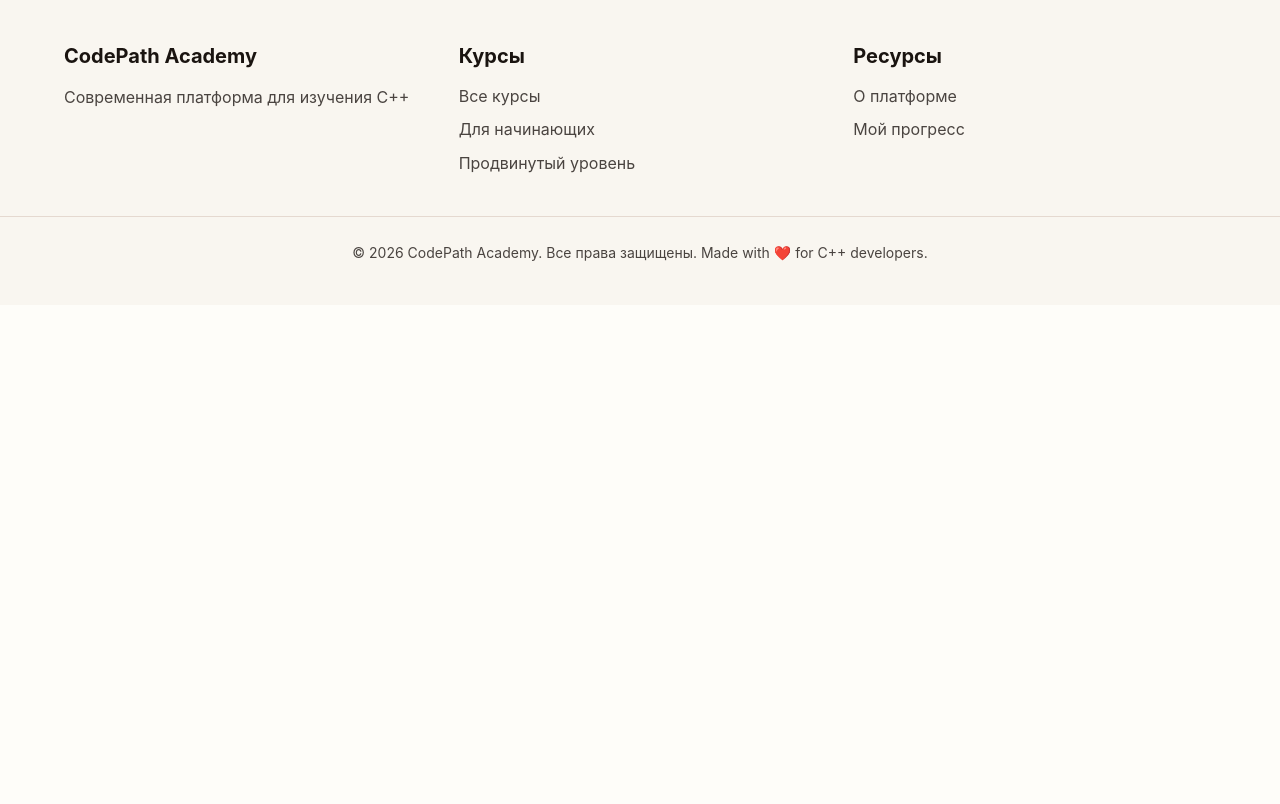
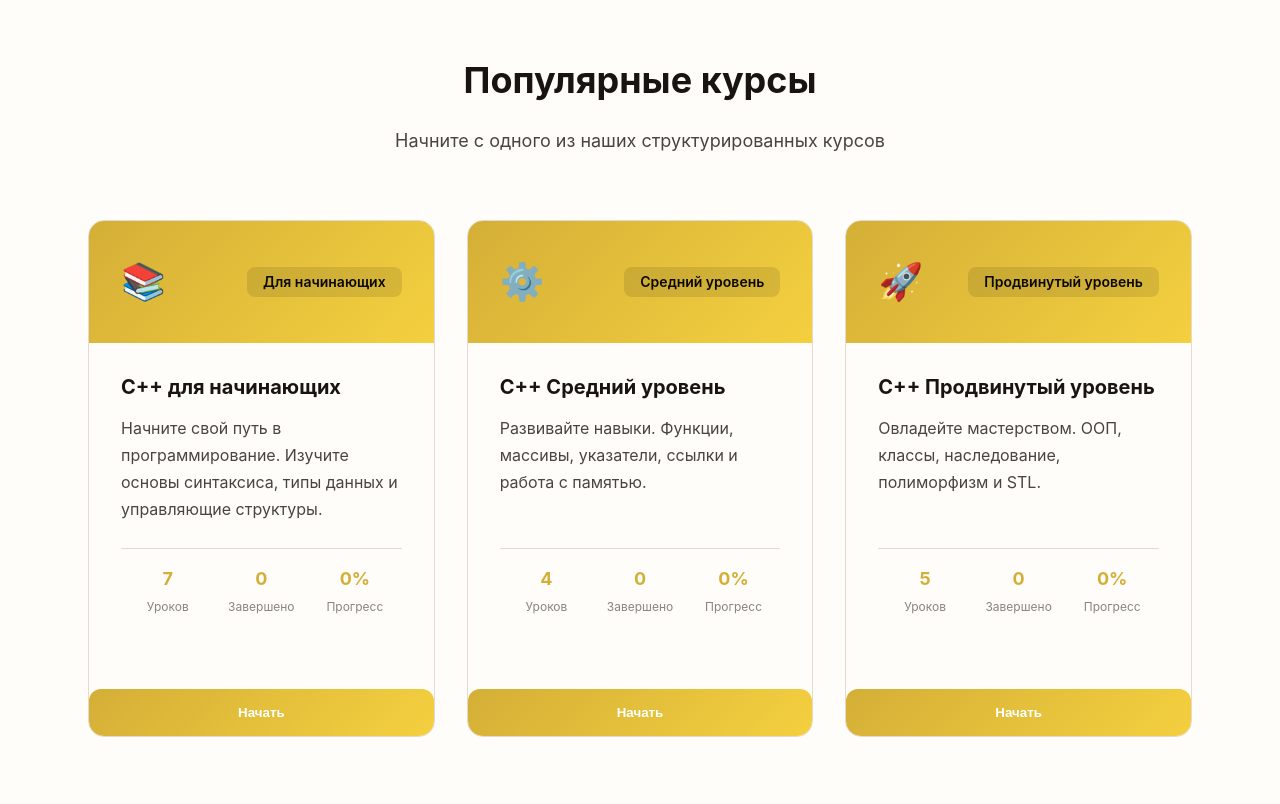
Before and after one commit to Dimka123987/-school9, a website: page index.html in a window 1280 px wide. Shown: the part 1740-2544 px from the top of the page. Before the commit the page ends 2045 px from the top, so only its background shows below. Drawn offline with nearby package versions, Linux system fonts and the light colour scheme.

Commit message:
Fix: Add course selection on home page - featured courses section with click handler, proper error handling, progress tracking from localStorage

```diff
--- a/index.html
+++ b/index.html
@@ -156,6 +156,18 @@ int main() {
                         <div class="stat-label">Бесплатно</div>
                     </div>
                 </section>
+
+                <!-- Featured Courses Section -->
+                <section class="featured-courses-section">
+                    <div class="section-header">
+                        <h2>Популярные курсы</h2>
+                        <p>Начните с одного из наших структурированных курсов</p>
+                    </div>
+
+                    <div class="courses-grid" id="featured-courses">
+                        <!-- Courses will be loaded here -->
+                    </div>
+                </section>
             </section>
 
 
@@ -194,6 +206,8 @@ int main() {
     <script src="src/js/themes.js"></script>
     <script src="src/js/animations.js"></script>
     <script>
+        let courses = [];
+
         function scrollToSection(sectionId) {
             const element = document.getElementById(sectionId);
             if (element) {
@@ -221,9 +235,120 @@ int main() {
             if (heroFeatures) heroFeatures.style.animation = 'slideUp 0.8s ease-out 0.4s forwards';
             if (heroButtons) heroButtons.style.animation = 'slideUp 0.8s ease-out 0.5s forwards';
             if (heroCode) heroCode.style.animation = 'slideInRight 0.8s ease-out 0.6s forwards';
+
+            // Load and display featured courses
+            loadFeaturedCourses();
         });
+
+        async function loadFeaturedCourses() {
+            try {
+                const response = await fetch('src/data/courses.json');
+                if (!response.ok) {
+                    throw new Error(`HTTP error! status: ${response.status}`);
+                }
+                courses = await response.json();
+                console.log('Loaded courses:', courses.length);
+                displayFeaturedCourses();
+            } catch (error) {
+                console.error('Error loading courses:', error);
+            }
+        }
+
+        function displayFeaturedCourses() {
+            const grid = document.getElementById('featured-courses');
+            if (!grid || courses.length === 0) {
+                console.warn('Grid not found or courses empty');
+                return;
+            }
+
+            const levelLabels = {
+                beginner: 'Для начинающих',
+                intermediate: 'Средний уровень',
+                advanced: 'Продвинутый уровень'
+            };
+
+            // Show only first 3 courses
+            const featuredCourses = courses.slice(0, 3);
+
+            let html = '';
+            featuredCourses.forEach((course, index) => {
+                const progress = getLocalProgress(course.id, course.lessons.length);
+
+                html += `
+                    <div class="course-card" onclick="openCourseFromHome('${course.id}')" style="cursor: pointer;">
+                        <div class="course-header">
+                            <span class="course-icon">${course.icon}</span>
+                            <span class="course-level">${levelLabels[course.level]}</span>
+                        </div>
+                        <div class="course-body">
+                            <h3 class="course-title">${course.title}</h3>
+                            <p class="course-description">${course.description}</p>
+                            <div class="course-stats">
+                                <div class="course-stat">
+                                    <div class="course-stat-number">${course.lessons.length}</div>
+                                    <div class="course-stat-label">Уроков</div>
+                                </div>
+                                <div class="course-stat">
+                                    <div class="course-stat-number">${progress.completed}</div>
+                                    <div class="course-stat-label">Завершено</div>
+                                </div>
+                                <div class="course-stat">
+                                    <div class="course-stat-number">${progress.percentage}%</div>
+                                    <div class="course-stat-label">Прогресс</div>
+                                </div>
+                            </div>
+                        </div>
+                        <button class="course-button">
+                            ${progress.completed === course.lessons.length ? '✓ Завершено' : 'Начать'}
+                        </button>
+                    </div>
+                `;
+            });
+
+            grid.innerHTML = html;
+
+            // Animate cards
+            const cards = grid.querySelectorAll('.course-card');
+            cards.forEach((card, index) => {
+                card.style.animation = `slideUp 0.6s ease-out forwards`;
+                card.style.animationDelay = `${index * 0.1}s`;
+            });
+        }
+
+        function getLocalProgress(courseId, totalLessons) {
+            const completed = JSON.parse(localStorage.getItem(`course_${courseId}`) || '[]').length;
+            const percentage = totalLessons === 0 ? 0 : Math.round((completed / totalLessons) * 100);
+            return { completed, percentage };
+        }
+
+        function openCourseFromHome(courseId) {
+            console.log('Opening course from home:', courseId);
+
+            if (!courses || courses.length === 0) {
+                console.error('Courses not loaded yet');
+                loadFeaturedCourses().then(() => {
+                    goToCourseLesson(courseId);
+                });
+                return;
+            }
+
+            goToCourseLesson(courseId);
+        }
+
+        function goToCourseLesson(courseId) {
+            const course = courses.find(c => c.id === courseId);
+            console.log('Found course:', course);
+
+            if (course && course.lessons && course.lessons.length > 0) {
+                console.log('Navigating to first lesson:', course.lessons[0].id);
+                sessionStorage.setItem('currentCourseId', courseId);
+                sessionStorage.setItem('currentLessonId', course.lessons[0].id);
+                window.location.href = 'lesson.html';
+            } else {
+                console.error('Course not found or has no lessons');
+            }
+        }
     </script>
-
     <!-- Main Application Scripts -->
     <script src="src/js/themes.js"></script>
     <script src="src/js/storage.js"></script>
--- a/src/css/components.css
+++ b/src/css/components.css
@@ -533,6 +533,17 @@ input:focus, textarea:focus, select:focus {
 
 .section-header p {
     font-size: var(--text-lg);
+}
+
+/* ===== Featured Courses Section ===== */
+.featured-courses-section {
+    max-width: 1200px;
+    margin: 0 auto;
+    padding: var(--space-4xl) var(--space-lg);
+}
+
+.featured-courses-section .section-header {
+    margin-bottom: var(--space-4xl);
 }
 
 /* ===== Steps Grid ===== */
```
